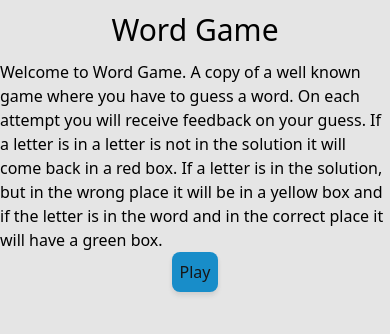
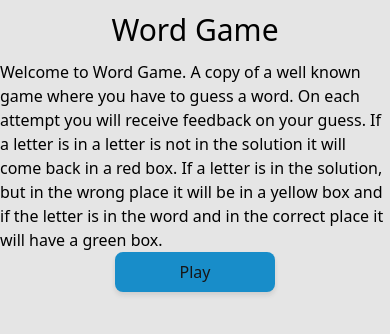
Before and after one commit to timjquigg/word-game, a Next.js app: page / in a window 390 px wide. Shown: the top 334 px of the page. Built offline with nearby package versions, Linux system fonts and the light colour scheme.

Commit message:
Update keyboard location to bottom to help on mobile

```diff
--- a/components/search/index.tsx
+++ b/components/search/index.tsx
@@ -45,6 +45,7 @@ export default function Search() {
             {searchSquares}
           </div>
           {error && <p>No cheating! Please enter a real word</p>}
+          <div className="absolute inset-x-0 bottom-20">
             <Keyboard />
             <div className="flex flex-row justify-center space-x-3 my-3">
               <StyledButton id="backspace" callback={backSpace}>
@@ -55,6 +56,7 @@ export default function Search() {
               </StyledButton>
             </div>
           </div>
+        </div>
       )}
     </>
   );
--- a/components/styledButton.tsx
+++ b/components/styledButton.tsx
@@ -12,7 +12,7 @@ export default function StyledButton(props: Props) {
       id={props.id}
       onClick={props.callback}
       autoFocus={false}
-      className="bg-sky-600 rounded-lg w-fit p-2 drop-shadow-md opacity-90 hover:drop-shadow-xl focus:outline-none focus:drop-shadow-xl hover:opacity-100 focus:opacity-100"
+      className="bg-sky-600 rounded-lg min-w-[10rem] p-2 drop-shadow-md opacity-90 hover:drop-shadow-xl focus:outline-none focus:drop-shadow-xl hover:opacity-100 focus:opacity-100"
     >
       {props.children}
     </button>
```
Lines whose indentation alone changed are shown as unchanged.
